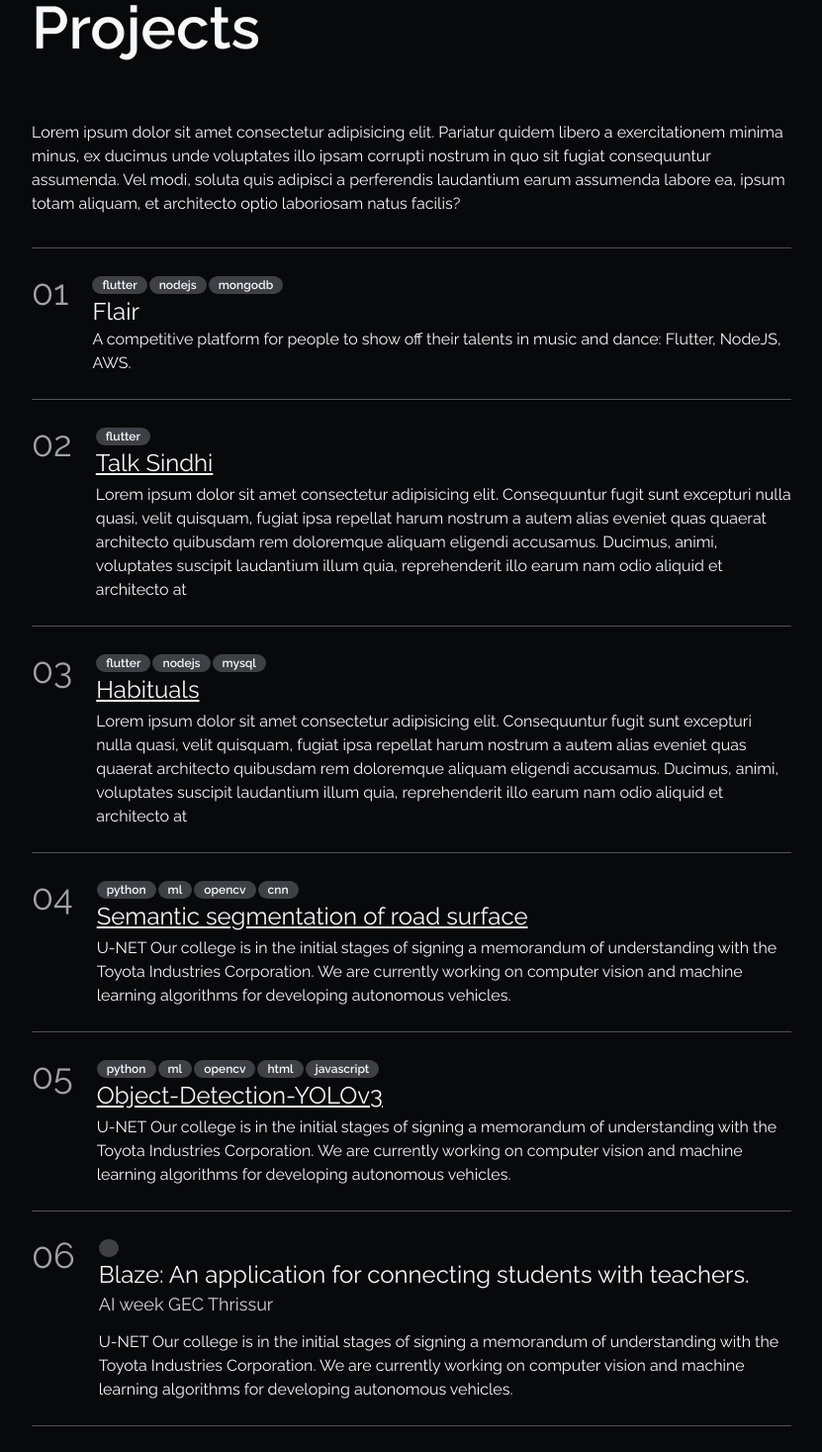
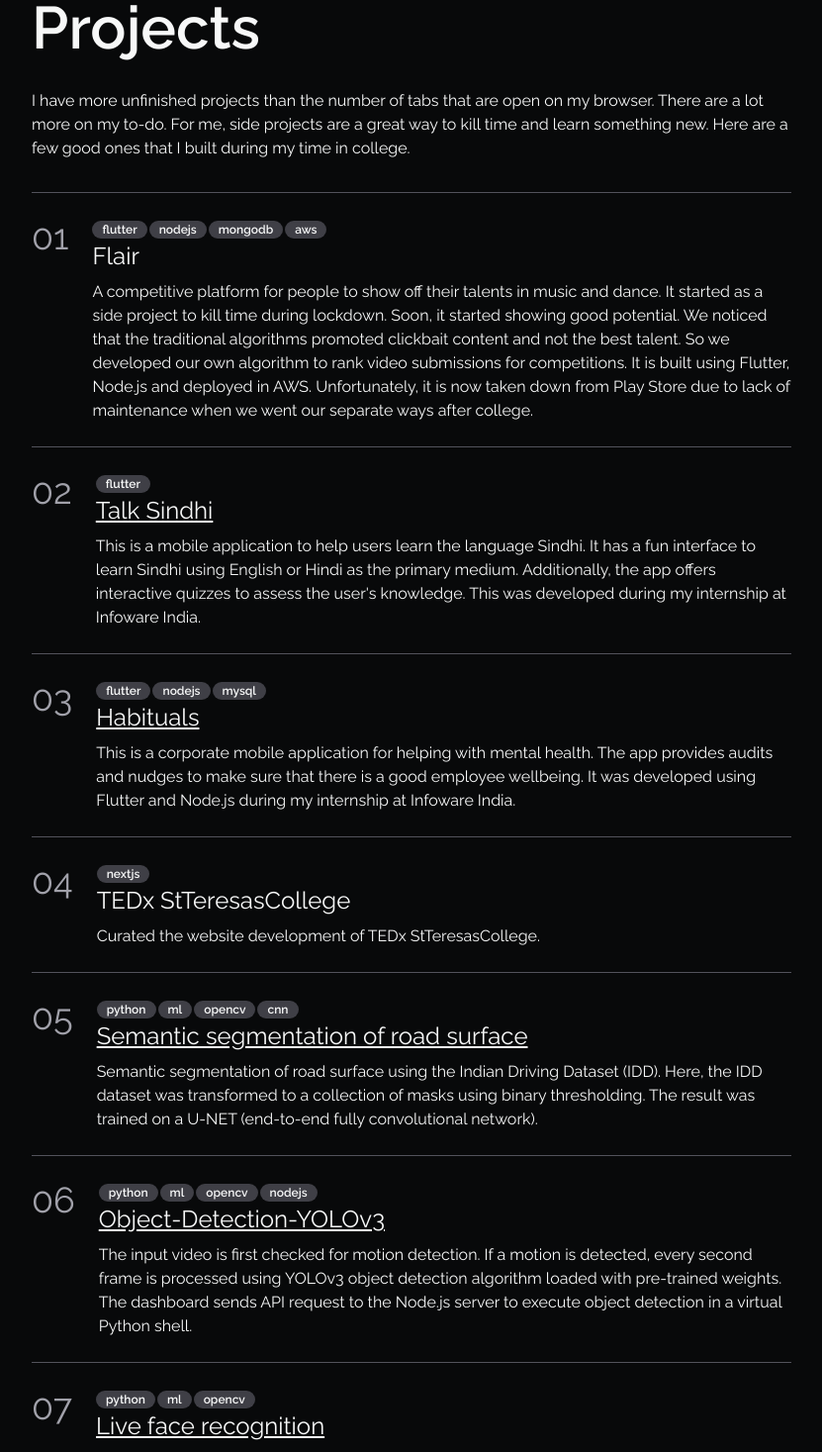
Before and after one commit to AbhayVAshokan/abhay.app, a Next.js app: page /projects in a window 1280 px wide. Shown: the part 120-1587 px from the top of the page at 99% size, without its empty margins (224-1055 px from the left). Built offline with nearby package versions, Linux system fonts and the light colour scheme.

Commit message:
Updated the content

```diff
--- a/app/about/page.tsx
+++ b/app/about/page.tsx
@@ -16,10 +16,11 @@ const SKILLS = [
   { title: "Next.js", level: 10 },
   { title: "Rails", level: 10 },
   { title: "PostgreSQL", level: 9 },
-  { title: "UI/UX", level: 9 },
   { title: "JavaScript", level: 9 },
   { title: "TypeScript", level: 8 },
   { title: "Ruby", level: 8 },
+  { title: "UI/UX", level: 8 },
+  { title: "SCSS", level: 8 },
   { title: "Python", level: 7 },
   { title: "C/C++", level: 7 },
   { title: "Node.js", level: 5 },
@@ -33,33 +34,36 @@ const EXPERIENCES = [
     link: "https://bigbinary.com",
     target: "_blank",
     prefix: `July 2021 - Present • ${durationFromToday(new Date("01 Jul 2021"))}`,
-    summary:
-      "A competitive platform for people to show off their talents in music and dance: Flutter, NodeJS, AWS.",
+    summary: [
+      "Here, we build Neeto, a bunch of projects to get your work done. I am a full-stack developer and a tech lead. We use Next.js, React, Rails, PostgreSQL, Redis, SCSS, and TailwindCSS.",
+      "NeetoSite: a no-code website-building platform where you can create and launch websites with ease. You can quickly create a multipage website using pre-made templates or start from scratch with our cool blocks. You can launch your websites on your own custom domains.",
+      "NeetoEditor: a WYSIWYG editor for Neeto built using Tiptap and Prosemirror.",
+      "I actively work on several NPM packages and Rails engines, developing build tools and improving the performance. I also focus on code standardization, the creation of custom RuboCop or ESlint rules, UI components, and Chrome extensions.",
+    ],
   },
   {
     title: "Intern at Infoware India",
     link: "https://github.com/AbhayVAshokan/Talk-Sindhi",
     target: "_blank",
     prefix: "Apr 2020 - Jun 2020 • 3 mos",
-    summary:
-      "Lorem ipsum dolor sit amet consectetur adipisicing elit. Consequuntur fugit sunt excepturi nulla quasi, velit quisquam, fugiat ipsa repellat harum nostrum a autem alias eveniet quas quaerat architecto quibusdam rem doloremque aliquam eligendi accusamus. Ducimus, animi, voluptates suscipit laudantium illum quia, reprehenderit illo earum nam odio aliquid et architecto at",
+    summary: [
+      "Here I developed projects in Flutter and Node.js and had the opportunity to work with experienced developers from the industry. I built the front end for Talk Sindhi - a mobile application to learn the language of Sindhi and the front and back end for Habituals - a corporate healthcare application.",
+    ],
   },
 ];
 
 const ACHIEVEMENTS = [
   {
-    title:
-      "First runner up in Reboot Kerala Hackathon 2020 - healthcare division",
+    title: "First runner up in Reboot Kerala Hackathon - healthcare division",
     year: "2020",
   },
-  { title: "KSM IDea Fest 2019 future lab support", year: "2019" },
+  { title: "Obtained future lab support for KSM Idea Fest", year: "2019" },
   {
     title: "IEEE Xtreme 12.0 global rank 1450, country rank 271",
     year: "2019",
   },
   {
-    title:
-      "First in competitive coding: ISTE Annual State Convention February 2018",
+    title: "First in competitive coding: ISTE Annual State Convention",
     year: "2018",
   },
   { title: "KSM Idea Grant 2018 finalist", year: "2018" },
@@ -76,7 +80,7 @@ const Card = ({
   prefix,
   link,
   target,
-}: Omit<CardProps, "index">) => (
+}: Omit<CardProps, "index"> & { summary: string[] }) => (
   <div className="border-t border-zinc-600 py-6 flex gap-6">
     <div>
       <Prefix prefix={prefix} />
@@ -84,7 +88,9 @@ const Card = ({
         {title}
       </Title>
       {subtitle && <h3 className="text-lg text-zinc-300 mb-3">{subtitle}</h3>}
-      <p>{summary}</p>
+      {summary.map((paragraph, index) => (
+        <p key={index} className="mb-2">{paragraph}</p>
+      ))}
     </div>
   </div>
 );
--- a/app/blog/blogs.ts
+++ b/app/blog/blogs.ts
@@ -3,7 +3,7 @@ export const BLOGS = [
     title: "Dropping tables in a safe way in Ruby on Rails",
     prefix: "Upcoming",
     link: "#",
-    className: "opacity-50"
+    className: "opacity-70"
   },
   {
     title: "Hello world",
--- a/app/blog/page.tsx
+++ b/app/blog/page.tsx
@@ -12,12 +12,13 @@ const Blogs = () => (
     <section className="max-w-3xl mx-auto my-8">
       <Header>Blogs</Header>
       <p className="my-8">
-        Lorem ipsum dolor sit amet consectetur adipisicing elit. Pariatur quidem
-        libero a exercitationem minima minus, ex ducimus unde voluptates illo
-        ipsam corrupti nostrum in quo sit fugiat consequuntur assumenda. Vel
-        modi, soluta quis adipisci a perferendis laudantium earum assumenda
-        labore ea, ipsum totam aliquam, et architecto optio laboriosam natus
-        facilis?
+        I like to scribble my shower thoughts as short microblogs or dive into
+        detailed write-ups about interesting topics I&apos;ve recently
+        encountered. It could be a clever coding trick, a thought-provoking
+        idea, or how I solved a problem. I like my blogs to be a mix of quick
+        insights and in-depth explorations, always with a touch of technical
+        jargon. It&apos;s my way of connecting with like-minded folks, kicking
+        off discussions, and keeping me curious to learn something new.
       </p>
       <div className="my-8">
         {BLOGS.map((blog, index) => (
--- a/app/components/card.tsx
+++ b/app/components/card.tsx
@@ -40,11 +40,11 @@ export const Title = ({
   link?: string;
   target?: any;
 }) => {
-  if (!link) return <h2 className="text-2xl">{children}</h2>;
+  if (!link) return <h2 className="text-2xl mb-2">{children}</h2>;
 
   return (
     <Link href={link} target={target} rel="noopener">
-      <h2 className="text-2xl underline mb-1">{children}</h2>
+      <h2 className="text-2xl underline mb-2">{children}</h2>
     </Link>
   );
 };
--- a/app/components/header.tsx
+++ b/app/components/header.tsx
@@ -32,8 +32,8 @@ const Header = ({ className, children }: HeaderProps) => {
   const id = children?.toString().toLowerCase();
 
   return (
-    <Link href={`#${id}`} className="header-link">
-      <h1 id={id} className="text-5xl md:text-6xl font-semibold mb-8">
+    <Link href={`#${id}`} className="header-link mb-8">
+      <h1 id={id} className="text-5xl md:text-6xl font-semibold">
         {children}
       </h1>
       <LinkIcon />{" "}
--- a/app/conferences/page.tsx
+++ b/app/conferences/page.tsx
@@ -7,48 +7,48 @@ const TALKS = [
     subtitle: "Kerala Ruby meetup 2024",
     prefix: "February 10, 2024",
     summary:
-      "Lorem ipsum dolor sit amet consectetur adipisicing elit. Consequuntur fugit sunt excepturi nulla quasi, velit quisquam, fugiat ipsa repellat harum nostrum a autem alias eveniet quas quaerat architecto quibusdam rem doloremque aliquam eligendi accusamus. Ducimus, animi, voluptates suscipit laudantium illum quia, reprehenderit illo earum nam odio aliquid et architecto at",
+      "Solid Cache is a database-backed Active Support cache store implementation in Ruby. In this talk, I focused on breaking down the Solid Cache architecture, discussing several design decisions, and how it compares with Redis highlighting the differences in performance and cost, and debating when Solid Cache might be the better choice for your applications.",
   },
   {
     title: "Discovering your passion and stepping into the world of tech",
-    subtitle: "Meet the Alumini inauguration",
+    subtitle: "Inauguration of Meet the Alumini in GEC Thrissur",
     prefix: "December 4, 2023",
     summary:
-      "Lorem ipsum dolor sit amet consectetur adipisicing elit. Consequuntur fugit sunt excepturi nulla quasi, velit quisquam, fugiat ipsa repellat harum nostrum a autem alias eveniet quas quaerat architecto quibusdam rem doloremque aliquam eligendi accusamus. Ducimus, animi, voluptates suscipit laudantium illum quia, reprehenderit illo earum nam odio aliquid et architecto at",
+      "I delivered a talk to kick off the Meet the Alumni event at GEC Thrissur. It was an interactive session with students of GEC Thrissur where we discussed my experience in the industry and all the options they needed to explore.",
   },
   {
     title: "An optical illution for machines",
-    subtitle: "AI week GEC Thrissur",
+    subtitle: "AI week in GEC Thrissur",
     prefix: "November 14, 2022",
     summary:
-      "Lorem ipsum dolor sit amet consectetur adipisicing elit. Consequuntur fugit sunt excepturi nulla quasi, velit quisquam, fugiat ipsa repellat harum nostrum a autem alias eveniet quas quaerat architecto quibusdam rem doloremque aliquam eligendi accusamus. Ducimus, animi, voluptates suscipit laudantium illum quia, reprehenderit illo earum nam odio aliquid et architecto at",
+      "An interactive talk on Generative AI. I discussed the challenges of implementing generative models, ethical dilemmas, technical difficulties, and potential real-world implementations and insights.",
   },
 ];
 
 const CONFERENCES = [
   {
     title: "Ruby Conf 2024",
-    prefix: "November 14, 2022",
-    summary: "Upcoming",
-    className: "opacity-50",
+    prefix: "November 29-30, 2024",
+    summary: "Upcoming - Jaipur, India",
+    className: "opacity-70",
   },
   {
     title: "Ruby Conf 2023",
-    prefix: "November 14, 2022",
+    prefix: "August 26-27, 2023",
     summary:
-      "Lorem ipsum dolor sit amet consectetur adipisicing elit. Consequuntur fugit sunt excepturi nulla quasi, velit quisquam, fugiat ipsa repellat harum nostrum a autem alias eveniet quas quaerat architecto quibusdam rem doloremque aliquam eligendi accusamus. Ducimus, animi, voluptates suscipit laudantium illum quia, reprehenderit illo earum nam odio aliquid et architecto at",
+      "The 2023 edition took place in Pune. It was impressive to find several like-minded Ruby enthusiasts at the same place. The talks were very insightful, it covered topics such as concurrency in Ruby, Async ruby, evolution of JS tooling in Ruby on Rails, performance tracking, and metaprogramming, the dissection of Rails, and much more.",
   },
   {
-    title: "PyCon 2023",
-    prefix: "November 14, 2022",
+    title: "PyCon India 2023",
+    prefix: "Sept 29 - Oct 2, 2023",
     summary:
-      "Lorem ipsum dolor sit amet consectetur adipisicing elit. Consequuntur fugit sunt excepturi nulla quasi, velit quisquam, fugiat ipsa repellat harum nostrum a autem alias eveniet quas quaerat architecto quibusdam rem doloremque aliquam eligendi accusamus. Ducimus, animi, voluptates suscipit laudantium illum quia, reprehenderit illo earum nam odio aliquid et architecto at",
+      "This year's PyCon felt more like a general programming conference than a Python-specific event, making it more fun. The conference brought together like-minded tech enthusiasts and featured a variety of nice talks.",
   },
   {
-    title: "AICSTSE 2020",
-    prefix: "November 14, 2022",
+    title: "IEEE AICSSCE 2019",
+    prefix: "November 14, 2019",
     summary:
-      "Lorem ipsum dolor sit amet consectetur adipisicing elit. Consequuntur fugit sunt excepturi nulla quasi, velit quisquam, fugiat ipsa repellat harum nostrum a autem alias eveniet quas quaerat architecto quibusdam rem doloremque aliquam eligendi accusamus. Ducimus, animi, voluptates suscipit laudantium illum quia, reprehenderit illo earum nam odio aliquid et architecto at",
+      "This was one of the main conferences of the IEEE Society in India. This is where I first came across tools like Elastic search, and Kubernetes, and had hands-on experience in drone building and more. I made several new friends who are still close to me today. It was also amazing to see how IEEE worked as a team during the 2018 Kerala floods.",
   },
 ];
 
@@ -61,12 +61,8 @@ const Talks = () => (
     <section className="max-w-3xl mx-auto my-8">
       <Header>Talks</Header>
       <p className="my-8">
-        Lorem ipsum dolor sit amet consectetur adipisicing elit. Pariatur quidem
-        libero a exercitationem minima minus, ex ducimus unde voluptates illo
-        ipsam corrupti nostrum in quo sit fugiat consequuntur assumenda. Vel
-        modi, soluta quis adipisci a perferendis laudantium earum assumenda
-        labore ea, ipsum totam aliquam, et architecto optio laboriosam natus
-        facilis?
+        I attend numerous conferences and meetups but have only delivered a
+        handful of talks. Here are some notable ones.
       </p>
       <div>
         {TALKS.map((talk, index) => (
@@ -78,12 +74,10 @@ const Talks = () => (
     <section className="max-w-3xl mx-auto my-8">
       <Header>Conferences</Header>
       <p className="my-8">
-        Lorem ipsum dolor sit amet consectetur adipisicing elit. Pariatur quidem
-        libero a exercitationem minima minus, ex ducimus unde voluptates illo
-        ipsam corrupti nostrum in quo sit fugiat consequuntur assumenda. Vel
-        modi, soluta quis adipisci a perferendis laudantium earum assumenda
-        labore ea, ipsum totam aliquam, et architecto optio laboriosam natus
-        facilis?
+        Conferences are a great place to find like-minded tech enthusiasts,
+        learn about what is new in the industry, network, travel, explore new
+        places, and much more. Here are a few notable conferences that I have
+        attended.
       </p>
       <div>
         {CONFERENCES.map((conference, index) => (
--- a/app/layout.tsx
+++ b/app/layout.tsx
@@ -6,8 +6,9 @@ import NavBar from "./components/navbar";
 import Copyright from "./components/copyright";
 import "./globals.css";
 
-const TITLE = "Hi, I'm Abhay V Ashokan"
-const DESCRIPTION = "TODO: A pretty good description"
+const TITLE = "Hi, I'm Abhay V Ashokan";
+const DESCRIPTION =
+  "I am a software engineer at BigBinary. For me, building software is more than just a job — it's a passion. I like to get my hands dirty and build tools to solve my own itch, and make life easier for everyone. I enjoy meeting new people and making friends. You will always find me with endless open tabs, reading numerous blogs, experimenting with what's hot in the JavaScript world, or solving chess puzzles. Don't hesitate to say hi if you spot me at meetups or cafes with a laptop and headphones. I will not stop talking if you strike up a conversation with me by casually mentioning Next.js, React, Ruby on Rails, or anything related to chess.";
 
 const raleway = Raleway({
   subsets: ["latin"],
--- a/app/projects/page.tsx
+++ b/app/projects/page.tsx
@@ -4,9 +4,9 @@ import Header from "@/app/components/header";
 const PROJECTS = [
   {
     title: "Flair",
-    prefix: ["flutter", "nodejs", "mongodb"],
+    prefix: ["flutter", "nodejs", "mongodb", "aws"],
     summary:
-      "A competitive platform for people to show off their talents in music and dance: Flutter, NodeJS, AWS.",
+      "A competitive platform for people to show off their talents in music and dance. It started as a side project to kill time during lockdown. Soon, it started showing good potential. We noticed that the traditional algorithms promoted clickbait content and not the best talent. So we developed our own algorithm to rank video submissions for competitions. It is built using Flutter, Node.js and deployed in AWS. Unfortunately, it is now taken down from Play Store due to lack of maintenance when we went our separate ways after college.",
   },
   {
     title: "Talk Sindhi",
@@ -14,7 +14,7 @@ const PROJECTS = [
     target: "_blank",
     prefix: ["flutter"],
     summary:
-      "Lorem ipsum dolor sit amet consectetur adipisicing elit. Consequuntur fugit sunt excepturi nulla quasi, velit quisquam, fugiat ipsa repellat harum nostrum a autem alias eveniet quas quaerat architecto quibusdam rem doloremque aliquam eligendi accusamus. Ducimus, animi, voluptates suscipit laudantium illum quia, reprehenderit illo earum nam odio aliquid et architecto at",
+      "This is a mobile application to help users learn the language Sindhi. It has a fun interface to learn Sindhi using English or Hindi as the primary medium. Additionally, the app offers interactive quizzes to assess the user's knowledge. This was developed during my internship at Infoware India.",
   },
   {
     title: "Habituals",
@@ -22,7 +22,13 @@ const PROJECTS = [
     target: "_blank",
     prefix: ["flutter", "nodejs", "mysql"],
     summary:
-      "Lorem ipsum dolor sit amet consectetur adipisicing elit. Consequuntur fugit sunt excepturi nulla quasi, velit quisquam, fugiat ipsa repellat harum nostrum a autem alias eveniet quas quaerat architecto quibusdam rem doloremque aliquam eligendi accusamus. Ducimus, animi, voluptates suscipit laudantium illum quia, reprehenderit illo earum nam odio aliquid et architecto at",
+      "This is a corporate mobile application for helping with mental health. The app provides audits and nudges to make sure that there is a good employee wellbeing. It was developed using Flutter and Node.js during my internship at Infoware India. ",
+  },
+  {
+    target: "_blank",
+    title: "TEDx StTeresasCollege",
+    prefix: ["nextjs"],
+    summary: "Curated the website development of TEDx StTeresasCollege.",
   },
   {
     title: "Semantic segmentation of road surface",
@@ -30,43 +36,23 @@ const PROJECTS = [
     target: "_blank",
     prefix: ["python", "ml", "opencv", "cnn"],
     summary:
-      "U-NET Our college is in the initial stages of signing a memorandum of understanding with the Toyota Industries Corporation. We are currently working on computer vision and machine learning algorithms for developing autonomous vehicles.",
+      "Semantic segmentation of road surface using the Indian Driving Dataset (IDD). Here, the IDD dataset was transformed to a collection of masks using binary thresholding. The result was trained on a U-NET (end-to-end fully convolutional network).",
   },
   {
     title: "Object-Detection-YOLOv3",
     link: "https://github.com/AbhayVAshokan/Object-Detection-YOLOv3",
     target: "_blank",
-    prefix: ["python", "ml", "opencv", "html", "javascript"],
+    prefix: ["python", "ml", "opencv", "nodejs"],
     summary:
-      "U-NET Our college is in the initial stages of signing a memorandum of understanding with the Toyota Industries Corporation. We are currently working on computer vision and machine learning algorithms for developing autonomous vehicles.",
+      "The input video is first checked for motion detection. If a motion is detected, every second frame is processed using YOLOv3 object detection algorithm loaded with pre-trained weights. The dashboard sends API request to the Node.js server to execute object detection in a virtual Python shell.",
   },
   {
-    //https://github.com/AbhayVAshokan/Reboot-Kerala-Hackathon-Finals
+    title: "Live face recognition",
+    link: "https://github.com/AbhayVAshokan/Live-Face-Recognition",
     target: "_blank",
-    title: "Blaze: An application for connecting students with teachers.",
-    subtitle: "AI week GEC Thrissur",
-    prefix: [""],
-    summary:
-      "U-NET Our college is in the initial stages of signing a memorandum of understanding with the Toyota Industries Corporation. We are currently working on computer vision and machine learning algorithms for developing autonomous vehicles.",
-  },
-
-  {
-    // https://github.com/AbhayVAshokan/Live-Face-Recognition
-    target: "_blank",
-    title: "Live face recognition",
-    subtitle: "AI week GEC Thrissur",
     prefix: ["python", "ml", "opencv"],
     summary:
-      "U-NET Our college is in the initial stages of signing a memorandum of understanding with the Toyota Industries Corporation. We are currently working on computer vision and machine learning algorithms for developing autonomous vehicles.",
-  },
-  {
-    // https://github.com/TEDxStTeresasCollege-Website/Web-App
-    target: "_blank",
-    title: "TEDxStTeresa 2022",
-    subtitle: "AI week GEC Thrissur",
-    prefix: ["nextjs"],
-    summary:
-      "U-NET Our college is in the initial stages of signing a memorandum of understanding with the Toyota Industries Corporation. We are currently working on computer vision and machine learning algorithms for developing autonomous vehicles.",
+      "Live training and recognition of faces using convolutional neural network.",
   },
 ];
 
@@ -79,12 +65,10 @@ const Projects = () => (
     <section className="max-w-3xl mx-auto my-8">
       <Header>Projects</Header>
       <p className="my-8">
-        Lorem ipsum dolor sit amet consectetur adipisicing elit. Pariatur quidem
-        libero a exercitationem minima minus, ex ducimus unde voluptates illo
-        ipsam corrupti nostrum in quo sit fugiat consequuntur assumenda. Vel
-        modi, soluta quis adipisci a perferendis laudantium earum assumenda
-        labore ea, ipsum totam aliquam, et architecto optio laboriosam natus
-        facilis?
+        I have more unfinished projects than the number of tabs that are open on
+        my browser. There are a lot more on my to-do. For me, side projects are
+        a great way to kill time and learn something new. Here are a few good
+        ones that I built during my time in college.
       </p>
       <div>
         {PROJECTS.map((project, index) => (
```
Also changed, not shown: app/page.tsx (+10 -10 lines).
